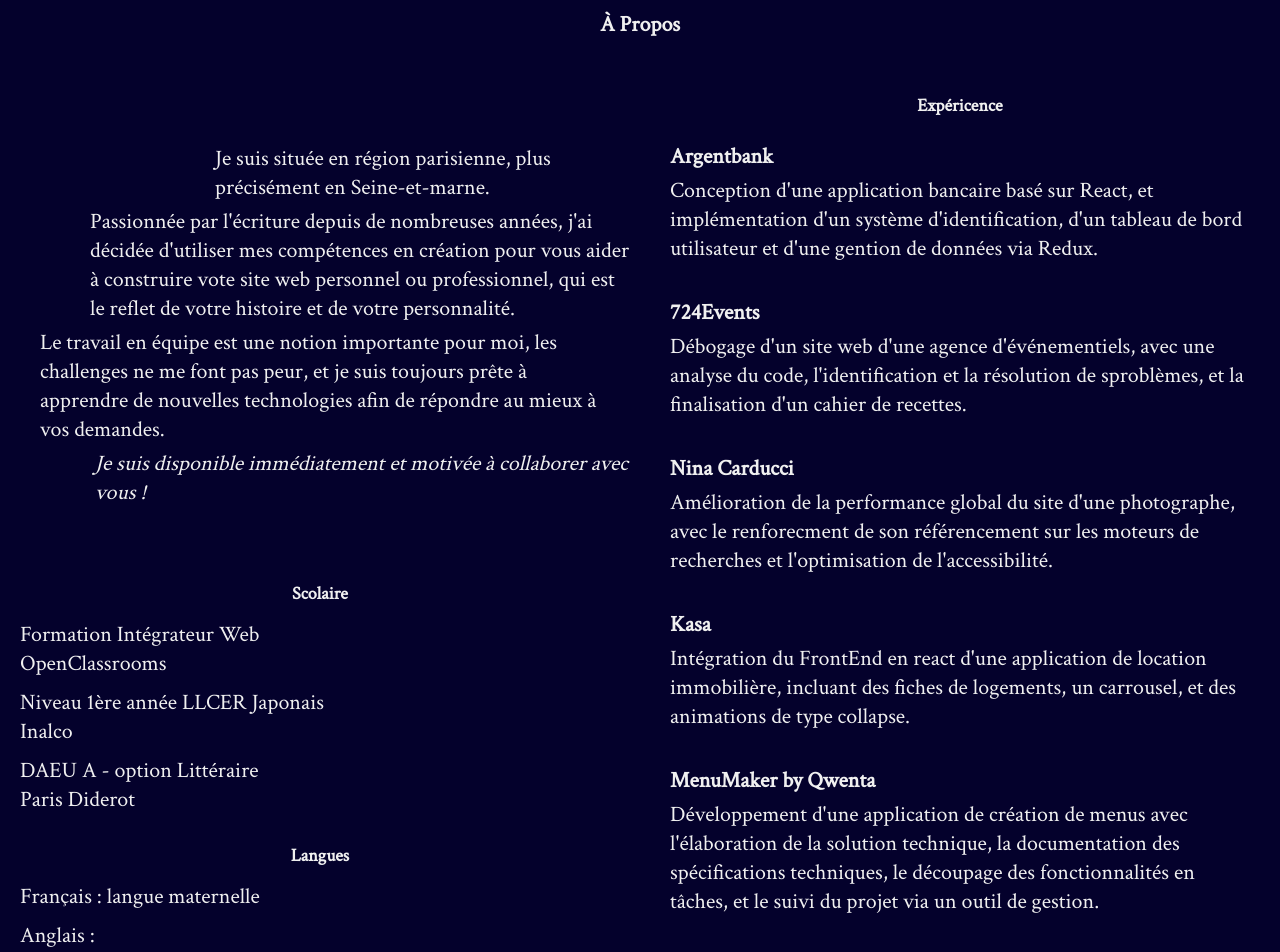
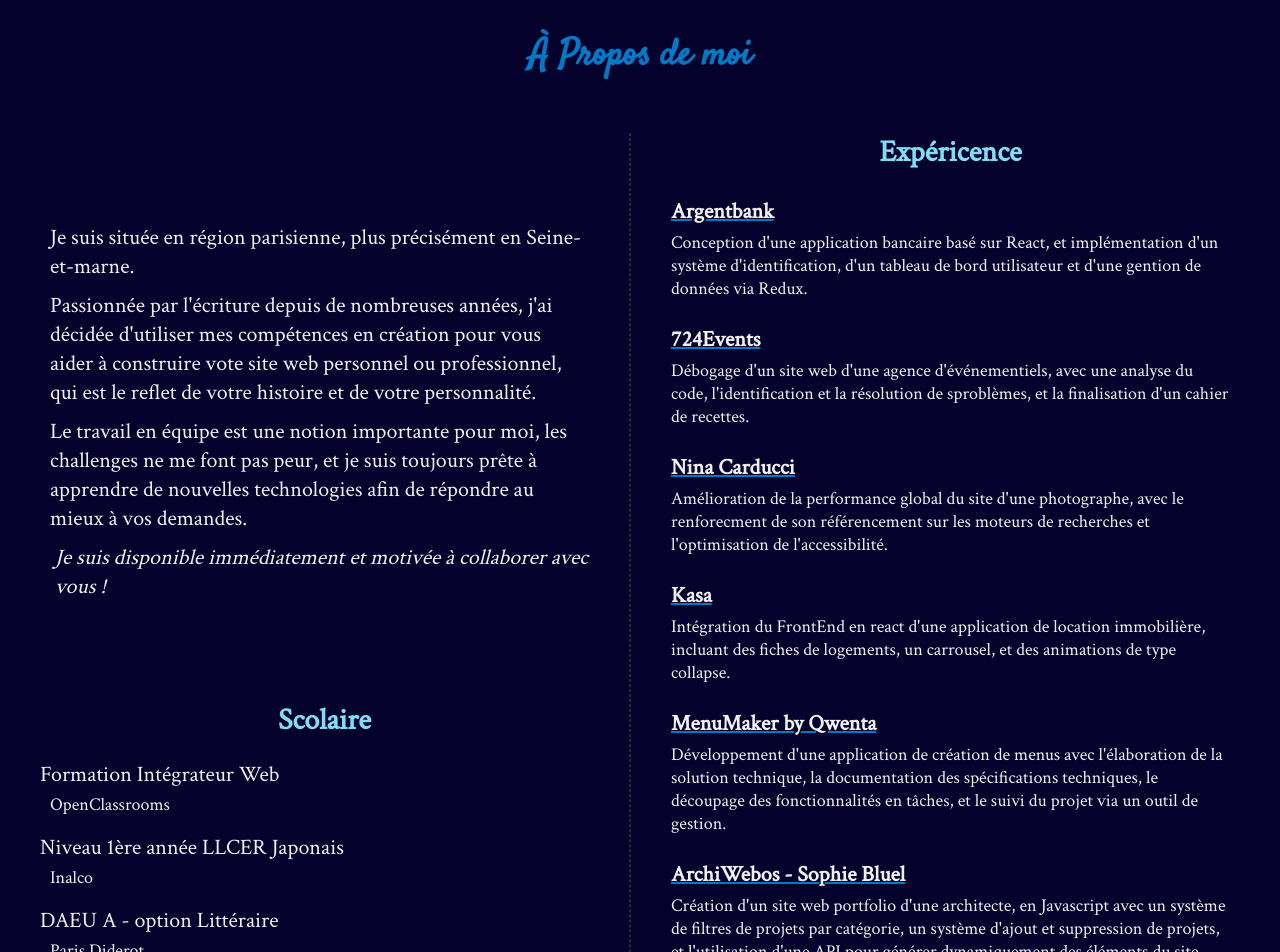
Before and after one commit to AudreyYuedra/portfolio, a React (Create React App) app: page /About in a window 1280 px wide. Shown: the part 100-1052 px from the top of the page. Built offline with nearby package versions, Linux system fonts and the light colour scheme.

Commit message:
correction style About (prob position Footer)

```diff
--- a/src/components/Exp.jsx
+++ b/src/components/Exp.jsx
@@ -1,10 +1,14 @@
 import styled from "styled-components"
+import { colors, fontSize } from "../styles/variables"
 const ExpPro = styled.article`
-   padding: 10px;
+   padding: 5px 10px;
    margin-bottom: 15px;
    & h4 {
-      txt-decoration: bold;
+      text-decoration: underline ${colors.light_blue} 2px;
       margin-bottom: 5px;
+   }
+   & p {
+      font-size: ${fontSize.subtitle};
    }
 `
 
--- a/src/pages/About.jsx
+++ b/src/pages/About.jsx
@@ -3,121 +3,95 @@
 
 import styled from "styled-components"
 import { mixins } from "../styles/mixins"
-import { colors, fontFamily, fontSize } from "../styles/variables"
+import { colors, fontSize } from "../styles/variables"
 const Main = styled.main`
-   margin: 50px 0;
-`
-const Title = styled.h2`
-   display: flex;
-   justify-content: center;
-   font-family: ${fontFamily.ff_secondary};
-   font-size: ${fontSize.title};
-   color: ${colors.bg_secondary};
-   margin-bottom: 35px;
+   margin: 70px 0;
+   & h2 {
+      ${mixins.titleH2};
+   }
 `
 const ContainerCol = styled.div`
    ${mixins.rowSpaceBetween};
+   padding: 10px;
+   margin-top: 30px;
 `
 const Perso = styled.section`
    width: 48%;
    ${mixins.column};
-   padding: 20px;
-   position: relative;
-   z-index: 2;
+   padding: 0 20px 20px 20px;
+   border-right: dashed 1px ${colors.dark_grey};
 `
 const Prez = styled.article`
-   margin-top: 50px;
-   margin-bottom: 70px;
-`
-const P1 = styled.p`
-   width: 60%;
-   position: relative;
-   left: 195px;
-   margin-bottom: 5px;
-`
-const P2 = styled.p`
-   width: 90%;
-   position: relative;
-   left: 70px;
-   margin-bottom: 5px;
-`
-const P3 = styled.p`
-   width: 94%;
-   position: relative;
-   left: 20px;
-   margin-bottom: 5px;
-`
-const P4 = styled.p`
-   width: 94%;
-   position: relative;
-   left: 75px;
-   margin-bottom: 5px;
-   font-style: italic;
-`
-const Shape = styled.div`
-   width: 48.5%;
-   height: 300px;
-   background-color: ${colors.bg_secondary};
-   opacity: 0.6;
-   border-radius: 65% 35% 42% 58% / 67% 40% 60% 33%;
-   margin-left: 10px;
-   position: absolute;
-   top: 10%;
-`
-const Scolaire = styled.article`
-   margin-bottom: 20px;
+   margin: 90px 20px;
    & p {
       margin-bottom: 10px;
    }
+`
+const Italic = styled.p`
+   margin-left: 5px;
+   font-style: italic;
+}`
+const Scolaire = styled.article`
+   margin: 0 0 20px 10px;
+   & p {
+      margin-bottom: 15px;
+   }
    & span {
-      font-size: ${fontSize.txt_about};
+      font-size: ${fontSize.subtitle};
+      margin-left: 10px;
    }
 `
 const Langue = styled.article`
    margin-bottom: 20px;
    & p {
       margin-bottom: 10px;
+      & span {
+         margin-left: 5px;
+         font-style: italic;
+      }
    }
 `
-const CV = styled.p`
+/* const CV = styled.p`
    margin-top: 50px;
    & i {
       margin-left: 10px;
    }
-`
+` */
 const Pro = styled.section`
    width: 48%;
    ${mixins.column};
-   padding: 20px;
-   position: relative;
-   z-index: 2;
+   padding: 0 30px 30px 30px;
+   border-left: dashed 1px ${colors.dark_grey};
 `
 const H3 = styled.h3`
-   font-size: ${fontSize.subtitle};
-   font-weigth: 700;
-   margin-bottom: 15px;
    display: flex;
    justify-content: center;
+   font-size: ${fontSize.title_h3};
+   font-weight: 700;
+   color: ${colors.pastel_blue};
+   margin-bottom: 20px;
 `
 
 export default function About() {
    return (
       <Main>
-         <Title>À Propos</Title>
+         <h2>À Propos de moi</h2>
+
          <ContainerCol>
             <Perso>
                <Prez>
-                  <P1>Je suis située en région parisienne, plus précisément en Seine-et-marne.</P1>
-                  <P2>
+                  <p>Je suis située en région parisienne, plus précisément en Seine-et-marne.</p>
+                  <p>
                      Passionnée par l'écriture depuis de nombreuses années, j'ai décidée d'utiliser mes compétences en création pour vous aider à construire vote site web personnel ou professionnel,
                      qui est le reflet de votre histoire et de votre personnalité.
-                  </P2>
-                  <P3>
+                  </p>
+                  <p>
                      Le travail en équipe est une notion importante pour moi, les challenges ne me font pas peur, et je suis toujours prête à apprendre de nouvelles technologies afin de répondre au
                      mieux à vos demandes.
-                  </P3>
-                  <P4>Je suis disponible immédiatement et motivée à collaborer avec vous !</P4>
+                  </p>
+                  <Italic>Je suis disponible immédiatement et motivée à collaborer avec vous !</Italic>
                </Prez>
+
                <Scolaire>
                   <H3>Scolaire</H3>
                   <p>
@@ -136,19 +110,25 @@
                      <span>Paris Diderot</span>
                   </p>
                </Scolaire>
+
                <Langue>
                   <H3>Langues</H3>
-                  <p>Français : langue maternelle</p>
-                  <p>Anglais : </p>
-                  <p>Japonais :</p>
+                  <p>
+                     Français : <span>langue maternelle</span>
+                  </p>
+                  <p>
+                     Anglais : <span>novice</span>
+                  </p>
+                  <p>
+                     Japonais : <span>débutante</span>
+                  </p>
                </Langue>
-               <CV>
-                  Mon CV à télécharger :{/*<Link>*/}
+               {/* <CV>
+                  Mon CV à télécharger :<Link>
                   <i className="fa-solid fa-download"></i>
-                  {/*<Link>*/}
-               </CV>
+                  </Link>
+               </CV> */}
             </Perso>
-            <Shape />
 
             <Pro>
                <H3>Expéricence</H3>
--- a/src/styles/variables.jsx
+++ b/src/styles/variables.jsx
@@ -15,6 +15,7 @@
 
 export const fontSize = {
    title_h2: "36px",
+   title_h3: "30px",
    subtitle: "18px",
    mini_txt: "12px",
 }
```
